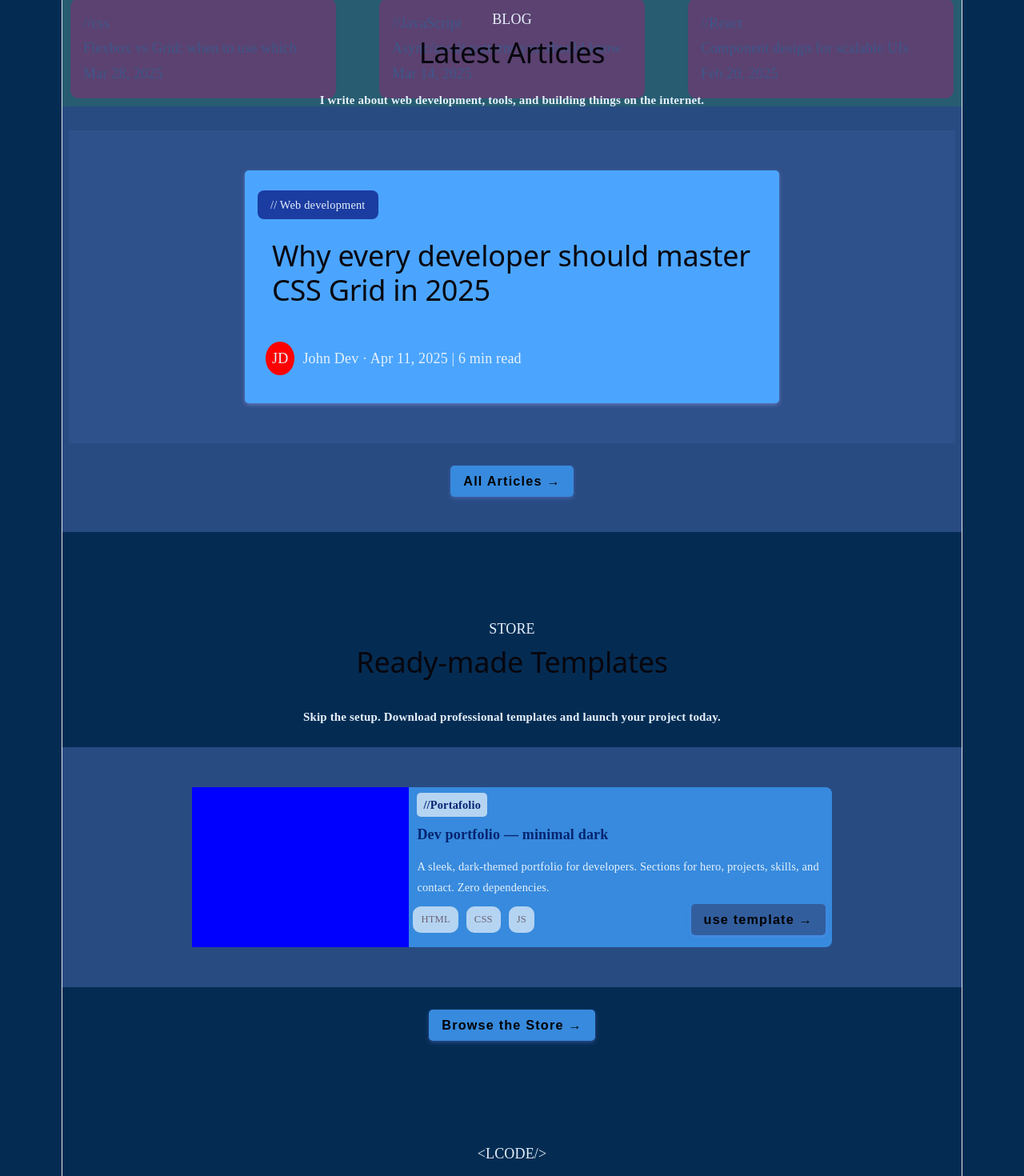
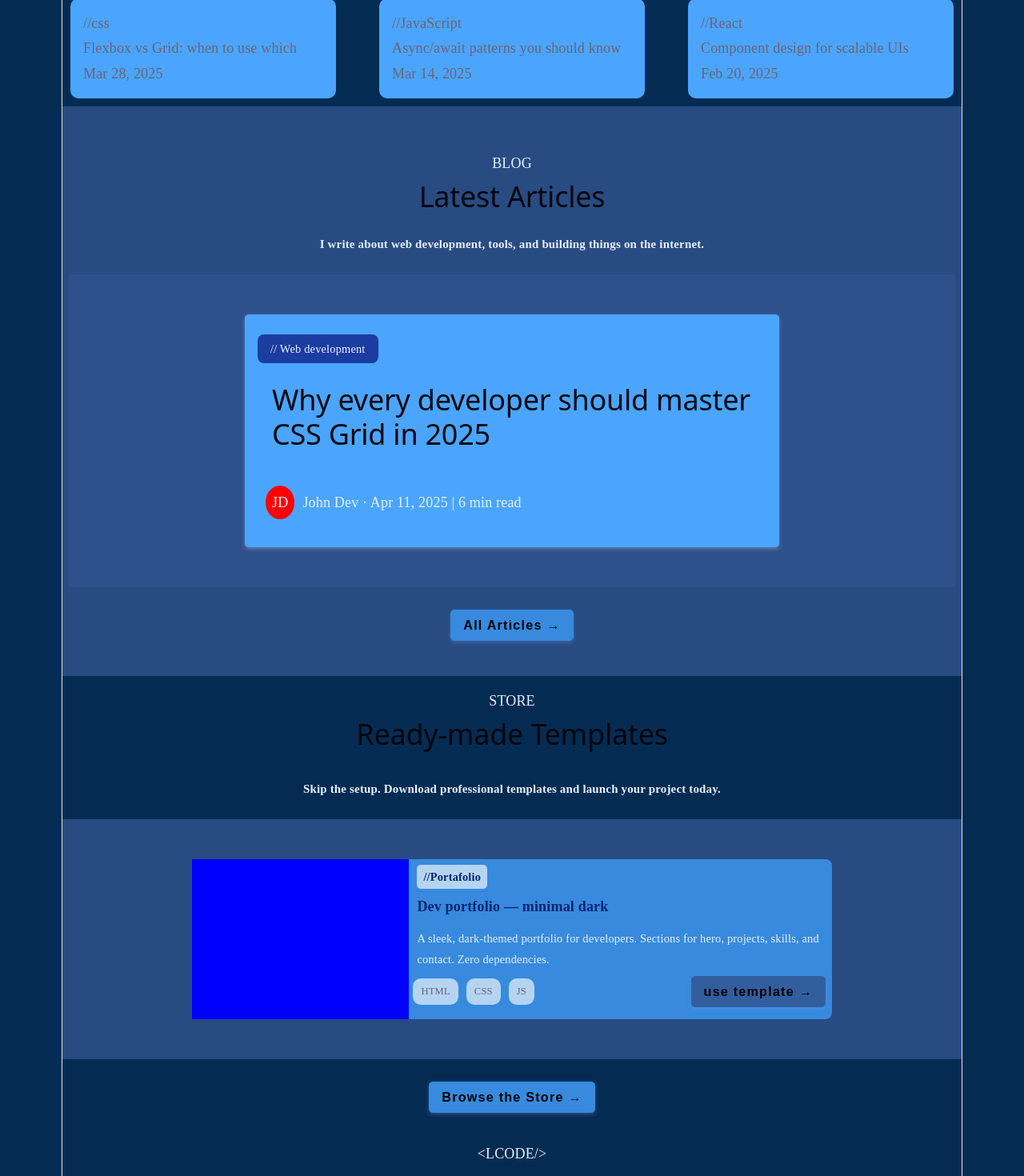
Before and after one commit to St3kl/BlogStore, a React (Vite) app: page / in a window 1280 px wide. Shown: the part 1400-2870 px from the top of the page at 80% size. Built offline with nearby package versions, Linux system fonts and the light colour scheme.

Commit message:
Cheking the position property

```diff
--- a/src/components/Blog/Blog.css
+++ b/src/components/Blog/Blog.css
@@ -55,10 +55,10 @@
     display: flex;
     justify-content: space-between;
     align-items: center;
-    background: green;
+    /* background: green; */
 }
 .relate_article{
-    background:red;
+    background:#4ba5ff;
     margin: 10px;
     border-radius: 10px;
     padding: 18px 16px;
--- a/src/components/Hero/Hero.jsx
+++ b/src/components/Hero/Hero.jsx
@@ -9,11 +9,7 @@ const  Hero = (props) =>{
 
     return (
         <div  className="bannerHero">
-            {/* style={{
-            backgroundImage: `url(${heroBanner})`,
-            backgroundSize: "cover",
-            height: "100vh"
-        }} */}
+
             {/* <img src={heroBanner} className="hero" alt="Website banner image"/> */}
             <div className="openDoc">
                 <p className="opening openH">{props.openH}</p>
--- a/src/components/HomeBlog/HomeBlog.css
+++ b/src/components/HomeBlog/HomeBlog.css
@@ -3,7 +3,8 @@
 /* ===========------------------------ */
 .home_blog{
  background: rgba(50, 83, 143, 0.795);
-position: relative;
+ /* after moving the blog_page add add the position relative */
+/* position: relative; */
 top:-180px;
 padding:16px 8px;
 padding-top: 50px;
--- a/src/components/HomeTemplate/HomeTemplate.css
+++ b/src/components/HomeTemplate/HomeTemplate.css
@@ -5,6 +5,8 @@
     /* background: red; */
     margin-top: -180px;
     padding: 100px 0;
+    position:relative;
+    top: 90px;
 }
 /* .temp_container{
     background: transparent;
```
